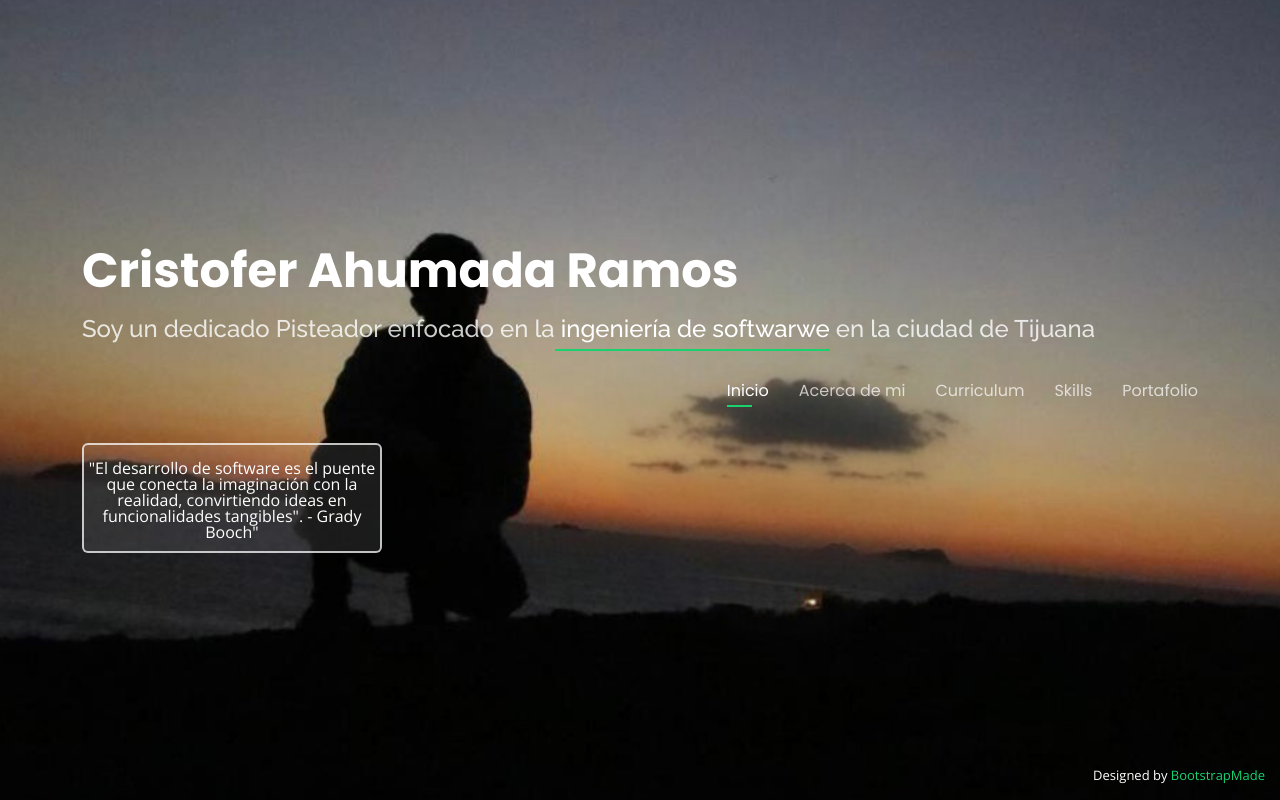
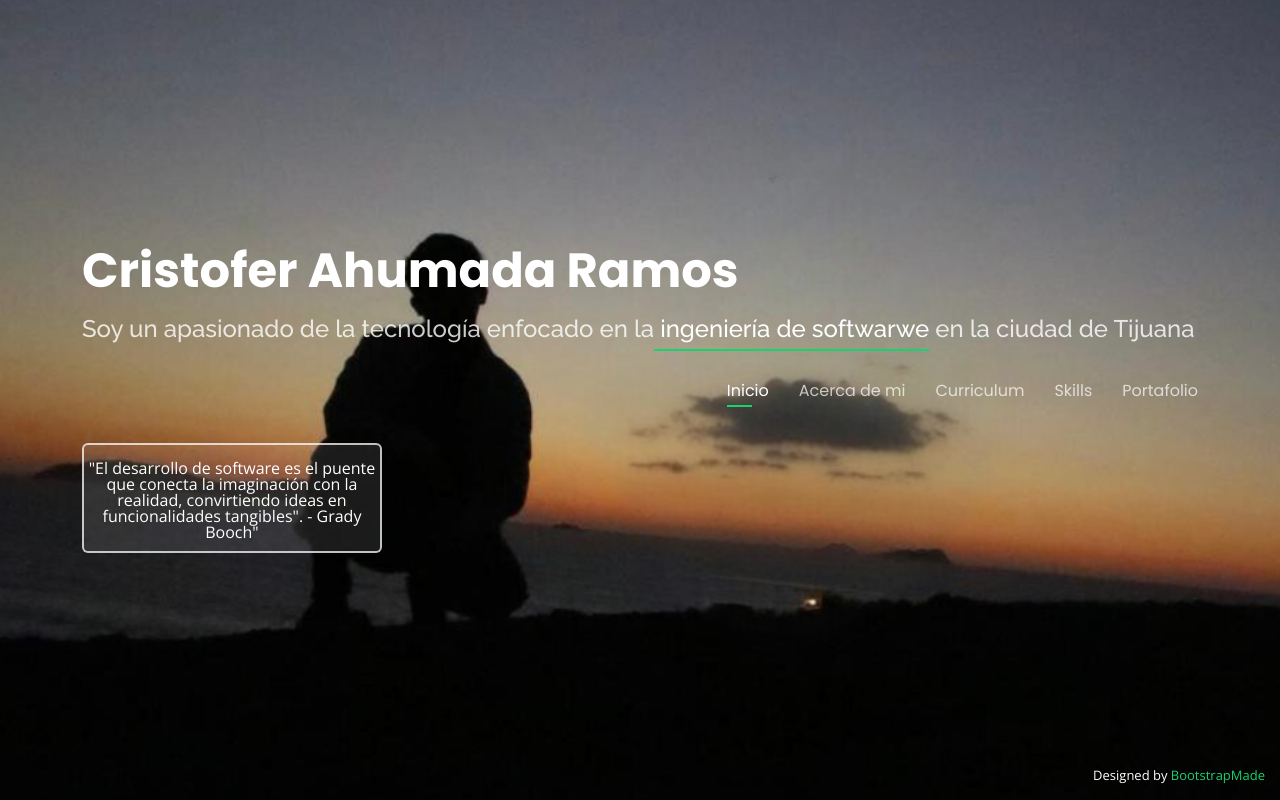
Before and after one commit to Crysis2098/cahumada.github.io, a plain HTML site: page index.html in a window 1280 px wide. Drawn offline with nearby package versions, Linux system fonts and the light colour scheme.

Commit message:
Update index.html

```diff
--- a/index.html
+++ b/index.html
@@ -46,7 +46,7 @@
       <h1><a href="index.html">Cristofer Ahumada Ramos</h1>
       <!-- Uncomment below if you prefer to use an image logo -->
       <!-- <a href="index.html" class="mr-auto"><img src="assets/img/logo.png" alt="" class="img-fluid"></a> -->
-      <h2>Soy un dedicado Pisteador enfocado en la<span> ingeniería de softwarwe</span> en la ciudad de Tijuana</h2>
+      <h2>Soy un apasionado de la tecnología enfocado en la<span> ingeniería de softwarwe</span> en la ciudad de Tijuana</h2>
 
       <nav id="navbar" class="navbar">
         <ul>
```
